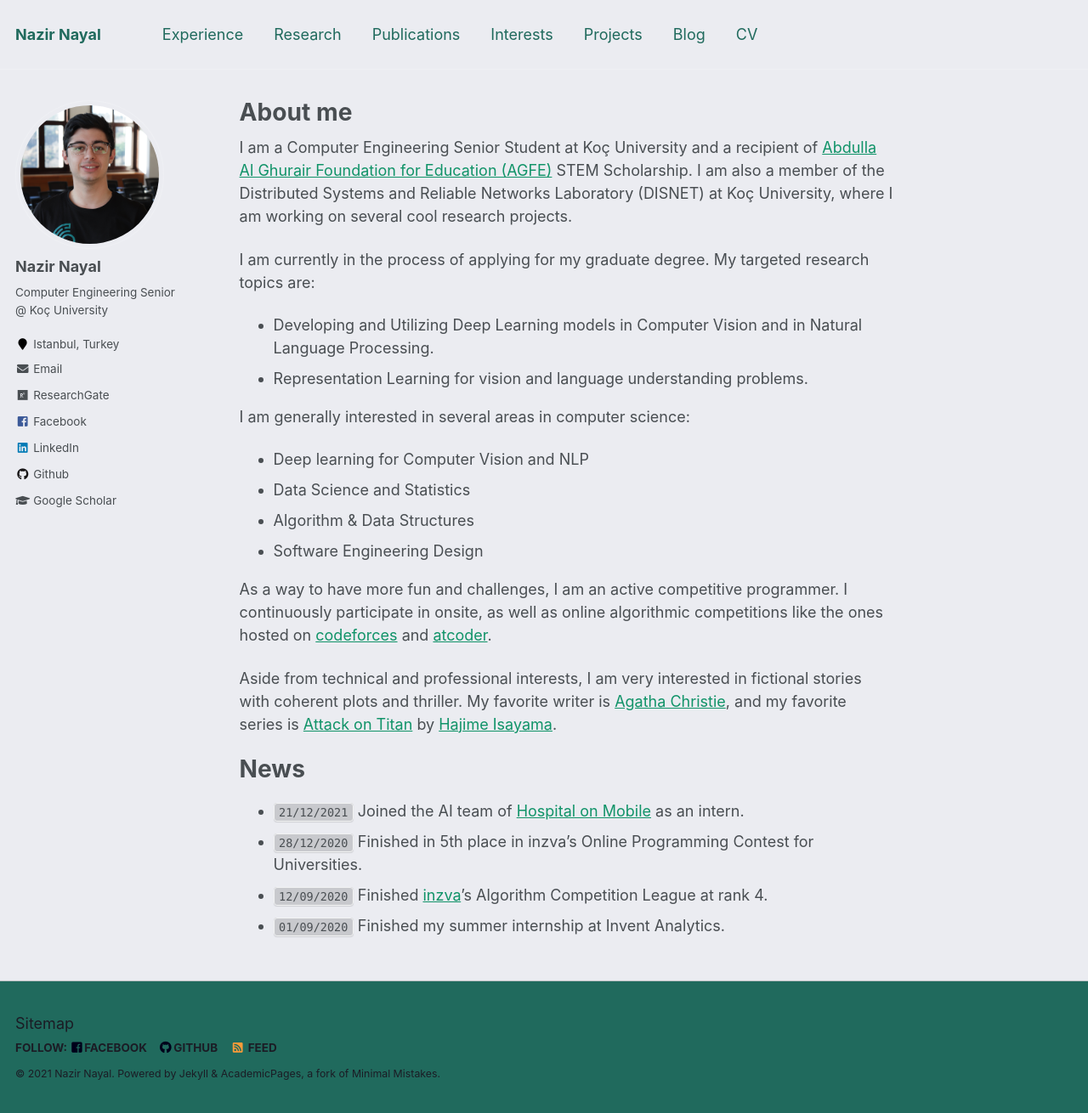
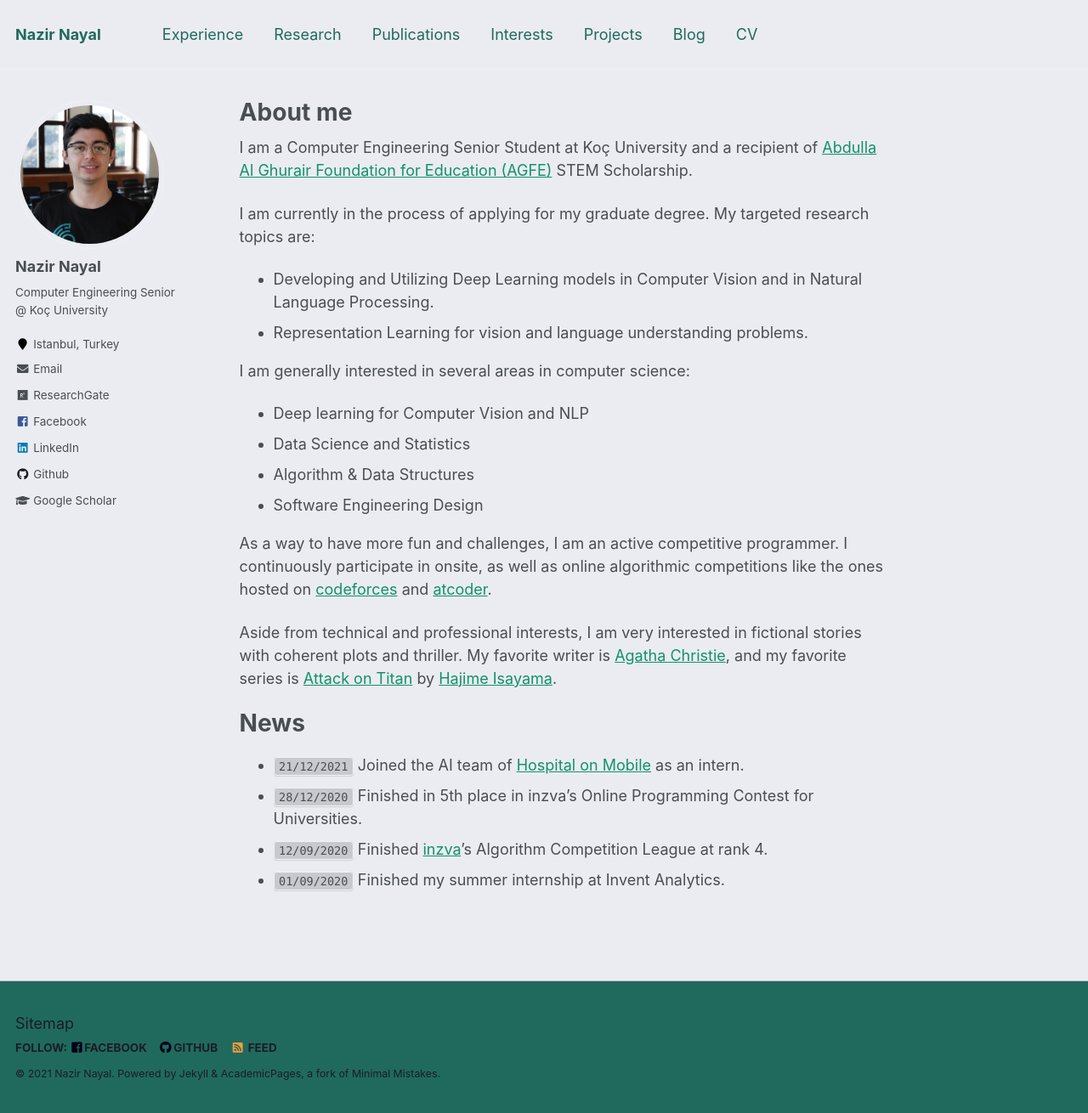
Before and after one commit to NazirNayal8/nazirnayal.github.io, a Jekyll site: the page built from _pages/about.md, in a window 1280 px wide and 1310 px high. Shown: the whole window at 85% size. Built offline with Jekyll 4.4.1, drawn with Linux system fonts in a browser that asks for light colours.

Commit message:
update about

```diff
--- a/_pages/about.md
+++ b/_pages/about.md
@@ -8,8 +8,7 @@
   - /about.html
 ---
 
-I am a Computer Engineering Senior Student at Koç University and a recipient of [Abdulla Al Ghurair Foundation for Education (AGFE)](https://www.alghurairfoundation.org/en) STEM Scholarship. I am also a member of the Distributed Systems and Reliable Networks Laboratory (DISNET) at Koç University, where I am working on several
-cool research projects.
+I am a Computer Engineering Senior Student at Koç University and a recipient of [Abdulla Al Ghurair Foundation for Education (AGFE)](https://www.alghurairfoundation.org/en) STEM Scholarship.
 
 I am currently in the process of applying for my graduate degree. My targeted research topics are:
 
```
